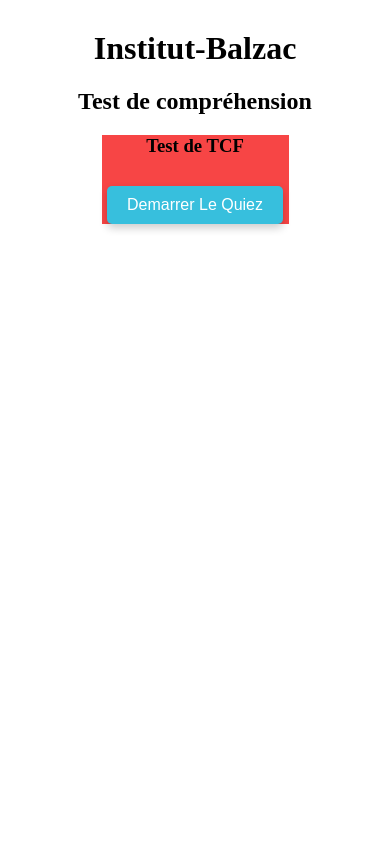
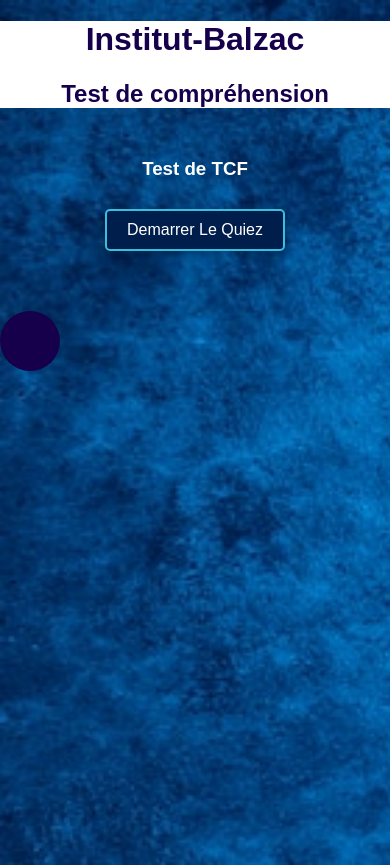
Before and after one commit to ettaoussiilyas/Institut-Balzac, a plain HTML site: page index.html in a window 390 px wide. Before the commit the page ends 844 px from the top, so only its background shows below. Drawn offline with Linux system fonts and the light colour scheme.

Commit message:
EL-16 change back ground and button design

```diff
--- a/css/index.css
+++ b/css/index.css
@@ -1,3 +1,15 @@
+body{
+    font-family: Arial, sans-serif;
+    margin: 0;
+    padding: 0;
+    background-image:  url(../img/bleu.jpg);
+    background-repeat: no-repeat;
+    background-size: cover;
+    /* background-position: center; */
+    color: white;
+    min-height: 100vh;
+
+}
 .hidden{
     display: none;
 }
@@ -9,15 +21,16 @@
     padding: 20px;
     border: 1px solid #ccc;
     border-radius: 5px; */
-    background-color: #f74545
+    background-color: transparent
 }
 button{
-    margin-top: 10px;
+    margin-top: 20px;
+    margin-bottom: 20px;
     padding: 10px 20px;
     font-size: 16px;
-    background-color: #37bfdd;
+    background-color:#001e4c;
     color: white;
-    border: none;
+    border: 2px solid #37bfdd;
     cursor: pointer;
     border-radius: 5px;
     transition: background-color 0.3s ease;
@@ -29,11 +42,22 @@ button:hover{
     background-color: #9fd0e4;
 }
 
-/* #question-number, #timer{
-    font-size: 50px;
+#question-number, #timer{
+    font-size: 2rem;
     margin-bottom: 10px;
-} */
+}
+#timer{
 
+    color: white;
+    margin-top: 100px;
+    width: 60PX;
+    height: 60PX;
+    border-radius: 50%;
+    background-color: #16004c;
+    display: flex;
+    justify-content: center;
+    align-items: center;
+}
 #question-text{
     font-size: 20px;
     margin-bottom: 20px;
@@ -63,3 +87,54 @@ button:hover{
     border: none;
     cursor: pointer;
 }
+
+
+.header {
+    width: 100%;
+    text-align: center;
+    /* margin-top: 30px;  */
+    color: #16004c;
+    background-color: white;
+    margin-bottom: 50px;
+}
+
+@media (max-width: 430px) {
+    .header {
+        /* margin-top: 100px; */
+    }
+
+    #retake-button {
+        margin-top: 10px;
+    }
+
+    #quiz-container {
+        max-width: 100%;
+    }
+    #question-number, #timer {
+        font-size: 1.5rem;
+    }
+    #question-text {
+        font-size: 16px;
+    }
+
+    #options {
+        flex-direction: column;
+    }
+
+    button {
+        margin-top: 10px;
+        margin-bottom: 10px;
+    }
+    #timer {
+        margin-top: 50px;
+    }
+    #retake-button {
+        margin-top: 10px;
+    }
+
+}
+
+#next-button{
+    color: #001e4c;
+    background-color: #37bfdd;
+}
--- a/index.html
+++ b/index.html
@@ -10,8 +10,8 @@
 
 </head>
 <body>
-    <div style="width: 100%; text-align: center; margin-top: 30px;">
-        <h1>Institut-Balzac</h1>
+    <div style="" class="header">
+        <h1 style="">Institut-Balzac</h1>
         <h2>Test de compréhension</h2>
     </div>
     <div id="quiz-container">
@@ -28,7 +28,7 @@
             <!-- <button id="retake-button" class="hidden" onclick="retakeQuiz()">Reprendre le quiz</button> -->
         </div>
         <!-- <button id="end-button" class="hidden">Terminer</button> -->
-        <div id="timer" style="margin-bottom: 10px;"></div>
+        <div id="timer" style="margin-bottom: 10px;" class="hidden"></div>
         <!-- <button id="restart-button" onclick="startQuiz()" class="hidden">Redemarer Le Quiez</button> -->
         <button id="retake-button" class="hidden" onclick="retakeQuiz()">Reprendre le quiz</button>
 
--- a/js/index.js
+++ b/js/index.js
@@ -62,16 +62,17 @@ function startQuiz() {
     // document.getElementById("restart-button").classList.add("hidden");
     document.getElementById("start-button").classList.add("hidden");
     document.getElementById("question-container").classList.remove("hidden");
+    document.getElementById("timer").classList.remove("hidden");
     loadQuestion();
 }
 
 function startTimer() {
     let timeLeft = 10; // Set the timer to 10 seconds
-    document.getElementById('timer').textContent = `Time left: ${timeLeft}s`;
+    document.getElementById('timer').textContent = `${timeLeft}s`;
 
     timerInterval = setInterval(() => {
         timeLeft--;
-        document.getElementById('timer').textContent = `Time left: ${timeLeft}s`;
+        document.getElementById('timer').textContent = `${timeLeft}s`;
 
         if (timeLeft <= 0) {
             clearInterval(timerInterval);
```
Also changed, not shown: img/bleu.jpg (added), img/image-video.png (added).
